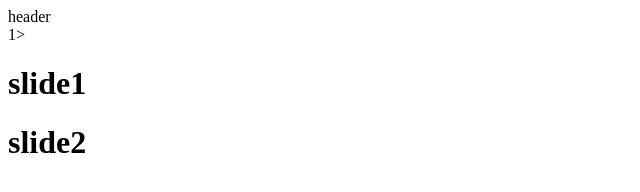
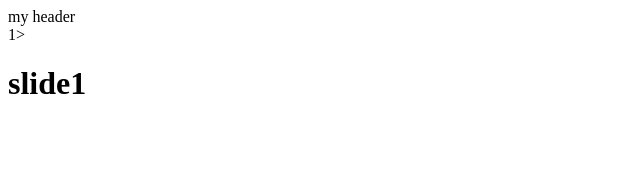
Before and after one commit to ahmadi71/git-project-one, a plain HTML site: page index.html in a window 1280 px wide. Shown: the whole page, without its empty margins (0-640 px from the left). Drawn offline with Linux system fonts and the light colour scheme.

Commit message:
some change in dev branch

```diff
--- a/index.html
+++ b/index.html
@@ -7,11 +7,11 @@
 </head>
 <body>
    <header>
-    header
+     my  header
    </header>1>
    <div class="slider">
     <h1>slide1</h1>
-    <h1>slide2</h1>
+
 
    </div>
    <script src="script.js"></script>
```
